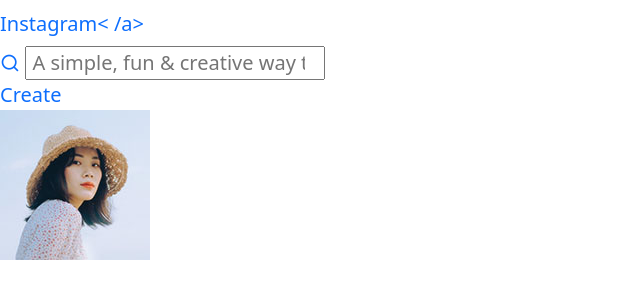
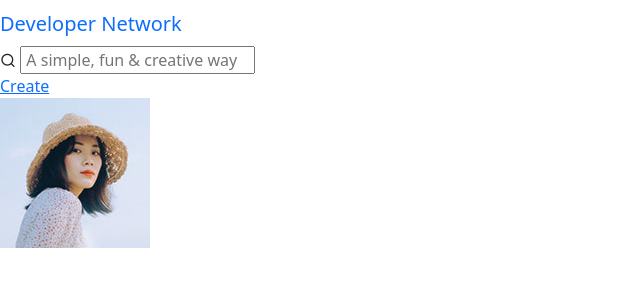
Before and after one commit to WaiYanMoeMyintt/Social-Media-DashBoard-Website, a plain HTML site: page index.html in a window 1280 px wide. Shown: the whole page, without its empty margins (0-640 px from the left). Drawn offline with nearby package versions, Linux system fonts and the light colour scheme.

Commit message:
Update navbar section codes

```diff
--- a/index.html
+++ b/index.html
@@ -16,22 +16,22 @@
        <nav>
             <div class="nav-container">
                 <h2 class="logo-nav">
-                   <a href="#" class="navbar-brand">Instagram< /a>
+                   <a href="#" class="navbar-brand">Developer Network</a>
                 </h2>
                 <div class="search-bar">
                   <i class="uil uil-search"></i>
-                  <input type="search" placeholder=" A simple, fun & creative way to capture,
-                   edit & share photos, videos & messages with friends & family.">
+                  <input type="search" placeholder=" A simple, fun & creative way to capture with friends & family">
                 </div>
                 <div class="create-btn">
-                     <label for="create-menu">Create</label>
+                   <a class="create" href="#">Create</a>
                      <div class="profile-card">
                         <img src="Assets/profile-1.jpg" alt="User-Profile">
                      </div>
                 </div>
             </div>
        </nav>
-
+<!--
+       navbar section end -->
 
    <script src="Bootstrap/bootstrap-5.1.3-dist/js/bootstrap.js"></script>
    <script src="Final/script.js"></script>
```
